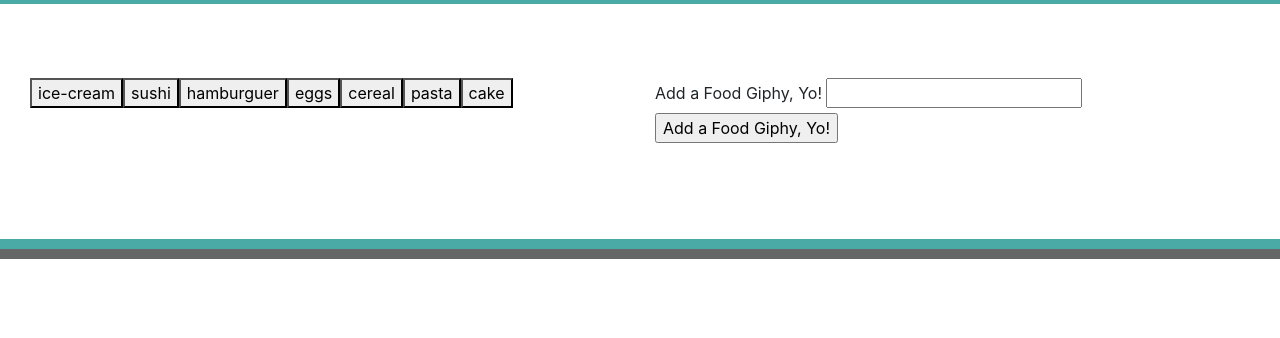
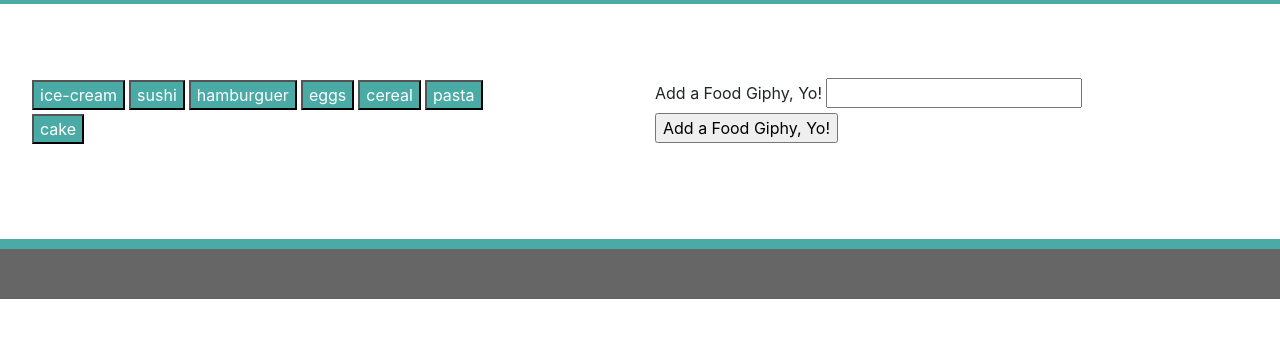
Before and after one commit to sara9551/GifTastic, a plain HTML site: page index.html in a window 1280 px wide. Shown: the part 116-454 px from the top of the page. Drawn offline with nearby package versions, Linux system fonts and the light colour scheme.

Commit message:
sixth, changes in css and JS

```diff
--- a/assets/css/css.css
+++ b/assets/css/css.css
@@ -24,17 +24,13 @@ ul nav.navbar-nav.navbar-right {
 .navbar.navbar-light.bg-light {
     width: 100%;
     background-color: #666666 !important;
-    padding: 0px;
+    padding: 20px;
     border-top: 10px solid #4aaaa5;
 }
 
 .navbar-brand.mb-1.h1 {
     margin-left: 350px;
     font-size: 60px;
-}
-
-#buttons {
-    position: inherit;
 }
 
 .container3 {
@@ -49,3 +45,9 @@ ul nav.navbar-nav.navbar-right {
     width: 500px !important;
     margin-top: 50px;
 }
+
+.foodImage {
+    background-color: #4aaaa5 !important;
+    color: white;
+    margin: 2px;
+}
```
Also changed, not shown: 1 other file.
